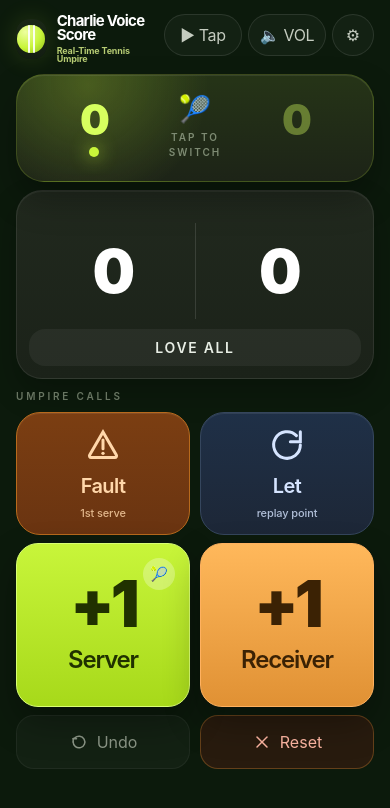
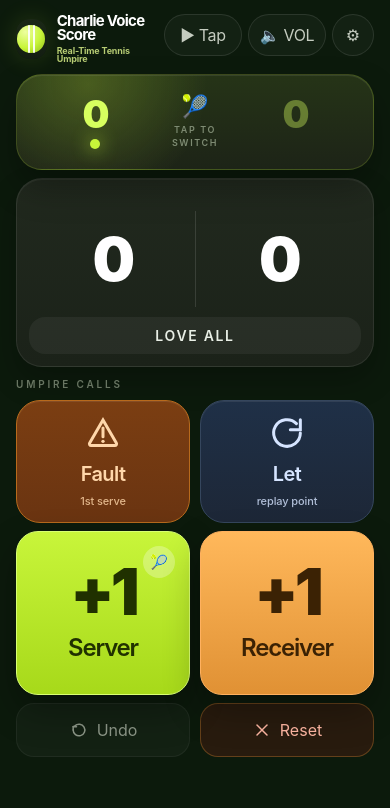
Before and after one commit to charlietabiroku/charlie-voice-score, a React (Vite) app: page / in a window 390 px wide. Shown: the top 808 px of the page. Built offline with nearby package versions, Linux system fonts and the light colour scheme.

Commit message:
Improve mobile fit for score layout

```diff
--- a/src/components/ServeHero.tsx
+++ b/src/components/ServeHero.tsx
@@ -22,7 +22,7 @@ export function ServeHero({
       type="button"
       whileTap={{ scale: 0.96 }}
       onClick={onTap}
-      className="relative grid min-h-[108px] w-full grid-cols-[1fr_72px_1fr] items-center rounded-[28px] border border-[rgba(200,245,58,0.18)] bg-[radial-gradient(circle_at_20%_10%,rgba(200,245,58,0.22),transparent_40%),linear-gradient(180deg,rgba(39,53,24,0.96)_0%,rgba(30,36,24,0.96)_100%)] px-3 py-3 shadow-[inset_0_1px_0_rgba(255,255,255,0.08),0_18px_34px_rgba(0,0,0,0.28)] sm:min-h-[124px] sm:grid-cols-[1fr_88px_1fr] sm:px-4 sm:py-4"
+      className="relative grid min-h-[96px] w-full grid-cols-[1fr_64px_1fr] items-center rounded-[26px] border border-[rgba(200,245,58,0.18)] bg-[radial-gradient(circle_at_20%_10%,rgba(200,245,58,0.22),transparent_40%),linear-gradient(180deg,rgba(39,53,24,0.96)_0%,rgba(30,36,24,0.96)_100%)] px-2.5 py-2.5 shadow-[inset_0_1px_0_rgba(255,255,255,0.08),0_18px_34px_rgba(0,0,0,0.28)] sm:min-h-[124px] sm:grid-cols-[1fr_88px_1fr] sm:rounded-[28px] sm:px-4 sm:py-4"
     >
       {isTiebreak ? (
         <span className="absolute right-3 top-3 rounded-full border border-[rgba(200,245,58,0.28)] bg-[rgba(200,245,58,0.14)] px-2.5 py-1 text-[10px] font-semibold uppercase tracking-[0.24em] text-[#E9FF92] sm:right-4 sm:top-4 sm:px-3 sm:text-[11px]">
@@ -31,7 +31,7 @@ export function ServeHero({
       ) : null}
 
       <div className={`flex flex-col items-center ${leftIsServer ? "opacity-100" : "opacity-38"}`}>
-        <span className="text-[42px] font-black leading-none tracking-[-0.05em] text-[#D7FF5F] sm:text-[52px]">{leftGames}</span>
+        <span className="text-[38px] font-black leading-none tracking-[-0.05em] text-[#D7FF5F] sm:text-[52px]">{leftGames}</span>
         <span
           className={`mt-1.5 h-2.5 w-2.5 rounded-full transition sm:mt-2 ${
             leftIsServer ? "bg-[#C8F53A] shadow-[0_0_18px_rgba(200,245,58,0.95)]" : "bg-transparent"
@@ -40,17 +40,17 @@ export function ServeHero({
       </div>
 
       <div className="flex flex-col items-center justify-center text-center">
-        <span className="text-[26px] leading-none sm:text-[30px]">🎾</span>
-        <span className="mt-2 text-[10px] font-semibold uppercase tracking-[0.2em] text-[#7E8B73] sm:mt-3 sm:text-[11px] sm:tracking-[0.24em]">
+        <span className="text-[22px] leading-none sm:text-[30px]">🎾</span>
+        <span className="mt-1.5 text-[9px] font-semibold uppercase tracking-[0.18em] text-[#7E8B73] sm:mt-3 sm:text-[11px] sm:tracking-[0.24em]">
           Tap To
         </span>
-        <span className="text-[10px] font-semibold uppercase tracking-[0.2em] text-[#7E8B73] sm:text-[11px] sm:tracking-[0.24em]">
+        <span className="text-[9px] font-semibold uppercase tracking-[0.18em] text-[#7E8B73] sm:text-[11px] sm:tracking-[0.24em]">
           Switch
         </span>
       </div>
 
       <div className={`flex flex-col items-center ${rightIsServer ? "opacity-100" : "opacity-38"}`}>
-        <span className="text-[42px] font-black leading-none tracking-[-0.05em] text-[#D7FF5F] sm:text-[52px]">{rightGames}</span>
+        <span className="text-[38px] font-black leading-none tracking-[-0.05em] text-[#D7FF5F] sm:text-[52px]">{rightGames}</span>
         <span
           className={`mt-1.5 h-2.5 w-2.5 rounded-full transition sm:mt-2 ${
             rightIsServer ? "bg-[#C8F53A] shadow-[0_0_18px_rgba(200,245,58,0.95)]" : "bg-transparent"
```
